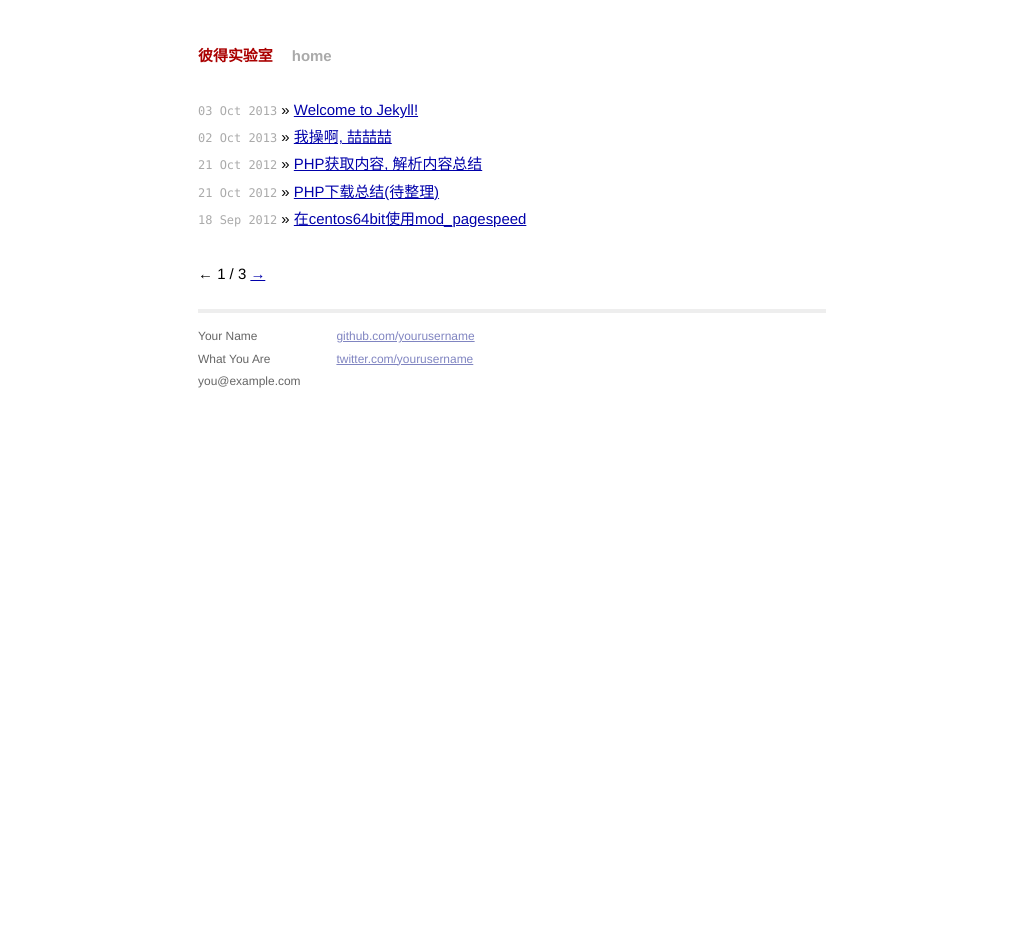
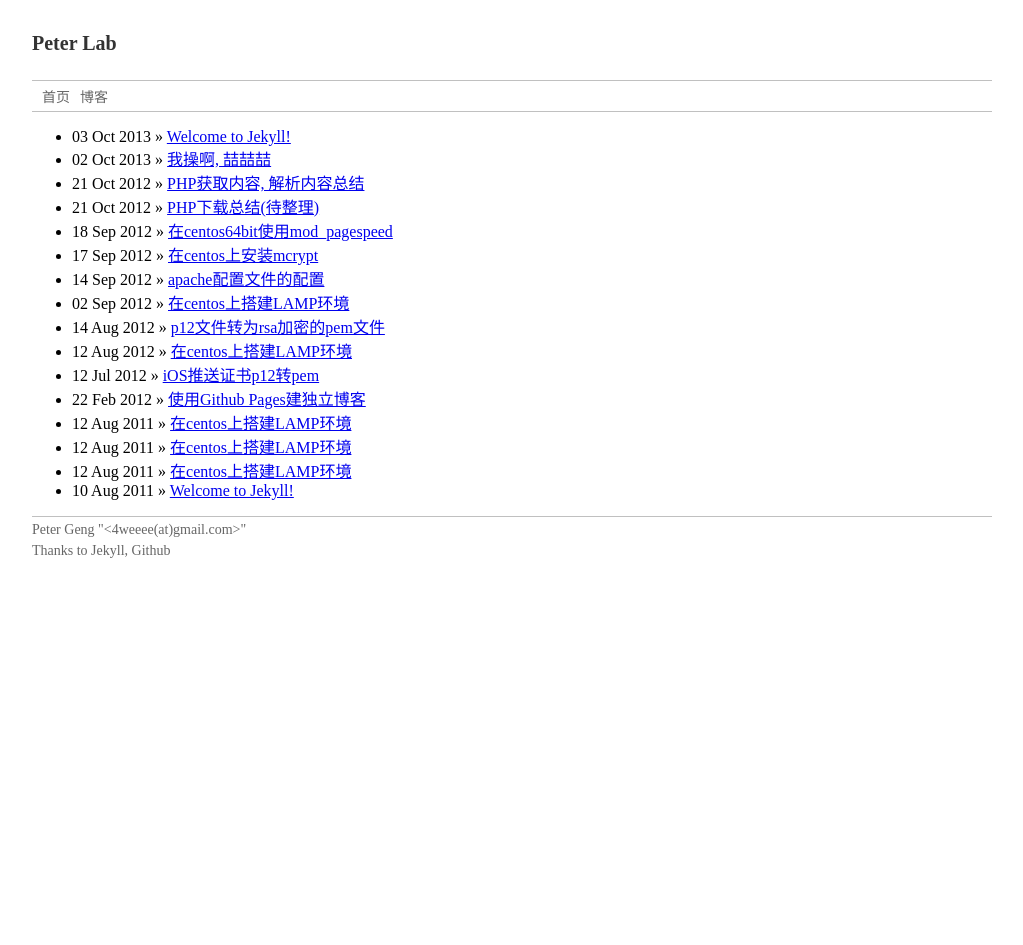
Before and after one commit to ze00ro/ze00ro.github.io, a Jekyll site: the page built from index.md, in a window 1280 px wide. Shown: the whole page, without its empty margins (128-1151 px from the left). Built offline with Jekyll 4.4.1, drawn with Linux system fonts in a browser that asks for light colours; Markdown is read by kramdown in place of the engine named in the settings; the list of posts is cut into pages by our own code; after the commit the page ends 900 px from its top, so only the background shows below that.

Commit message:
add some old posts

```diff
--- a/_config.yml
+++ b/_config.yml
@@ -1,10 +1,7 @@
-name: 彼得实验室
+name: Peter Lab
 markdown: redcarpet
 pygments: true
 
 timezone: Asia/Shanghai
 
-paginate: 5
-paginate_path: "/page/:num"
-
 permalink: /:year/:title.html
--- a/_layouts/default.html
+++ b/_layouts/default.html
@@ -4,40 +4,30 @@
     <meta charset="utf-8">
     <meta http-equiv="X-UA-Compatible" content="IE=edge,chrome=1">
     <title>{{ page.title }}</title>
-        <meta name="viewport" content="width=device-width">
+    <meta name="viewport" content="width=device-width, initial-scale=1.0">
 
-        <!-- syntax highlighting CSS -->
-        <link rel="stylesheet" href="/css/syntax.css">
-
-        <!-- Custom CSS -->
-        <link rel="stylesheet" href="/css/main.css">
-
+    <link rel="stylesheet" href="/assets/css/normalize.css">
+    <link rel="stylesheet" href="/assets/css/syntax.css">
+    <link rel="stylesheet" href="/assets/css/custom.css">
 </head>
 <body>
 
-        <div class="site">
 <div class="header">
-            <h1 class="title"><a href="/">{{ site.name }}</a></h1>
-            <a class="extra" href="/">home</a>
+    <h1><a href="/">{{ site.name }}</a></h1>
+
+    <ul class="nav">
+        <li><a href="/">首页</a></li>
+        <li><a href="/blog">博客</a></li>
+    </ul>
 </div>
 
+<div class="content">
     {{ content }}
+</div>
 
 <div class="footer">
-            <div class="contact">
-              <p>
-                Your Name<br />
-                What You Are<br />
-                you@example.com
-              </p>
-            </div>
-            <div class="contact">
-              <p>
-                <a href="https://github.com/yourusername">github.com/yourusername</a><br />
-                <a href="https://twitter.com/yourusername">twitter.com/yourusername</a><br />
-              </p>
-            </div>
-          </div>
+    <p>Peter Geng "<4weeee(at)gmail.com>"</p>
+    <p>Thanks to Jekyll, Github</p>
 </div>
 
 </body>
--- /dev/null
+++ b/_posts/ios/2012-07-12-convert-ios-p12cert-to-pem2php.md
@@ -0,0 +1,20 @@
+---
+layout: post
+title: iOS推送证书p12转pem
+description: iOS推送证书p12转pem
+category: iOS
+---
+
+###方法1
+
+1. 需要通过终端命令将这些文件转换为PEM格式：
+openssl pkcs12 -clcerts -nokeys -out apns-dev-cert.pem -in apns-dev-cert.p12
+openssl pkcs12 -nocerts -out apns-dev-key.pem -in apns-dev-key.p12
+
+2. 如果你想要移除密码，要么在导出/转换时不要设定或者执行：
+openssl rsa -in apns-dev-key.pem -out apns-dev-key-noenc.pem
+
+3. 最后，你需要将键和许可文件合成为apns-dev.pem文件，此文件在连接到APNS时需要使用：
+cat apns-dev-cert.pem apns-dev-key-noenc.pem > apns-dev.pem
+
+###方法2
--- /dev/null
+++ b/assets/css/custom.css
@@ -0,0 +1,47 @@
+* {
+    font-family: "Microsoft Yahei"!important;
+}
+
+.header, .content, .footer {
+    width: 960px;
+    margin: 0 auto;
+}
+
+
+.header h1 {
+
+}
+.header h1 a {
+    font-size: 20px;
+    text-decoration: none;
+    color: #333;
+}
+.header .nav {
+    overflow: hidden;
+    list-style-type: none;
+    border-top: 1px solid #c0c0c0;
+    border-bottom: 1px solid #c0c0c0;
+    padding: 5px 10px;
+}
+.header .nav li {
+    float: left;
+    margin-right: 10px;
+}
+.header .nav li a {
+    font-size: 14px;
+    color: #666;
+    text-decoration: none;
+}
+.header .nav li a:hover {
+    color: #333;
+}
+
+.footer {
+    margin: 10px auto 0;
+    border-top: 1px solid #c0c0c0;
+}
+.footer p {
+    margin: 5px 0;
+    color: #666;
+    font-size: 14px;
+}
--- /dev/null
+++ b/index.md
@@ -0,0 +1,15 @@
+---
+layout: default
+title: "Peter Lab"
+---
+
+<div class="home">
+    <ul class="posts">
+        {% for post in site.posts %}
+        <li>
+            <span>{{ post.date | date_to_string }}</span> &raquo;
+            <a href="{{ post.url }}">{{ post.title }}</a>
+        </li>
+        {% endfor %}
+    </ul>
+</div>
```
Also changed, not shown: _posts/code/2011-08-10-welcome-to-jekyll.markdown (added, +24 -0 lines), _posts/code/2011-08-12-ip-convert-to-location.md (+9 -20 lines), _posts/code/2012-10-21-php-spider.md (+28 -3 lines), assets/css/main.css (renamed from css/main.css), assets/css/normalize.css (added), assets/css/syntax.css (renamed from css/syntax.css). Lines whose indentation alone changed are shown as unchanged.
